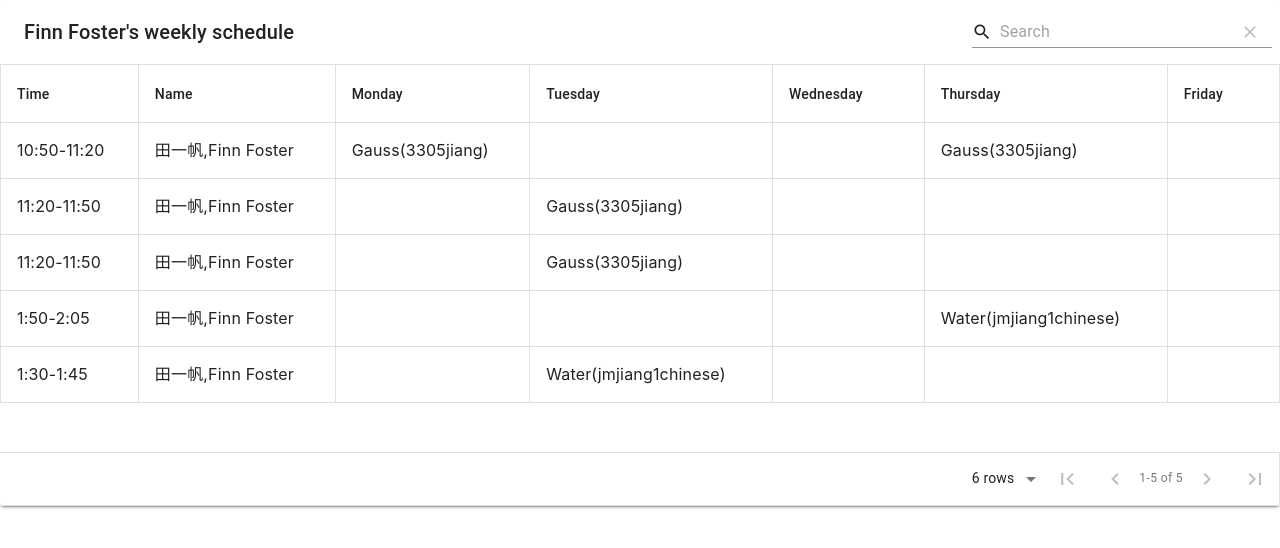
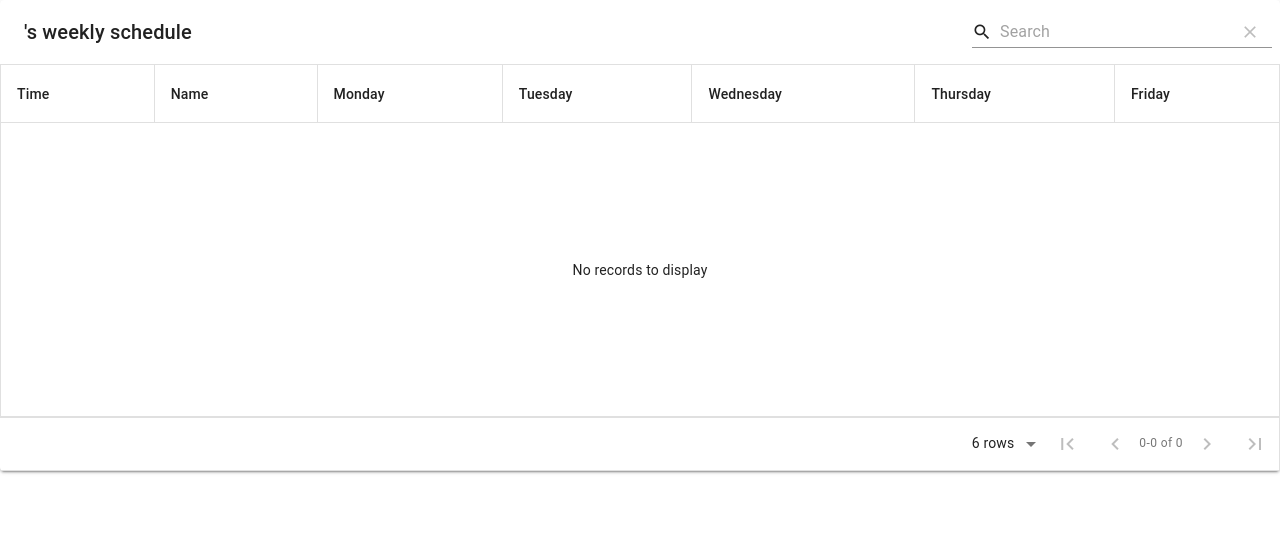
Before and after one commit to yongjinjiang/weeklySchedule, a React (Create React App) app: page / in a window 1280 px wide. Shown: the top 548 px of the page. Built offline with nearby package versions, Linux system fonts and the light colour scheme.

Commit message:
back to who

```diff
--- a/package.json
+++ b/package.json
@@ -1,6 +1,6 @@
 {
   "name": "mathslides",
-  "homepage": "https://yongjinjiang.github.io/mathslides",
+  "homepage":"https://yongjinjiang.github.io/weeklySchedule",
   "version": "0.1.0",
   "private": true,
   "dependencies": {
--- a/src/index.js
+++ b/src/index.js
@@ -21,7 +21,7 @@ if (document.location.search!==null){
 ReactDOM.render(
   <React.StrictMode>
     {/* <App /> */}
-    <Schedule who="Finn Foster"/>
+    <Schedule who={who}/>
   </React.StrictMode>,
   document.getElementById('root')
 );
```
